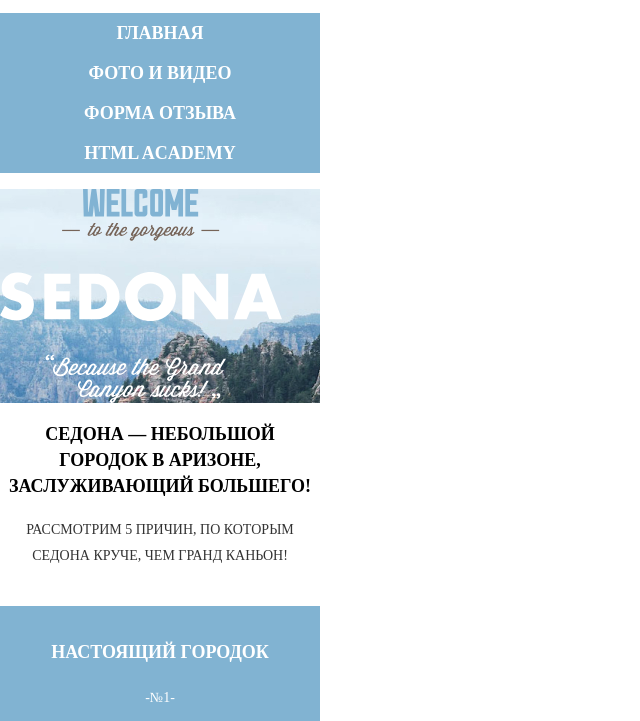
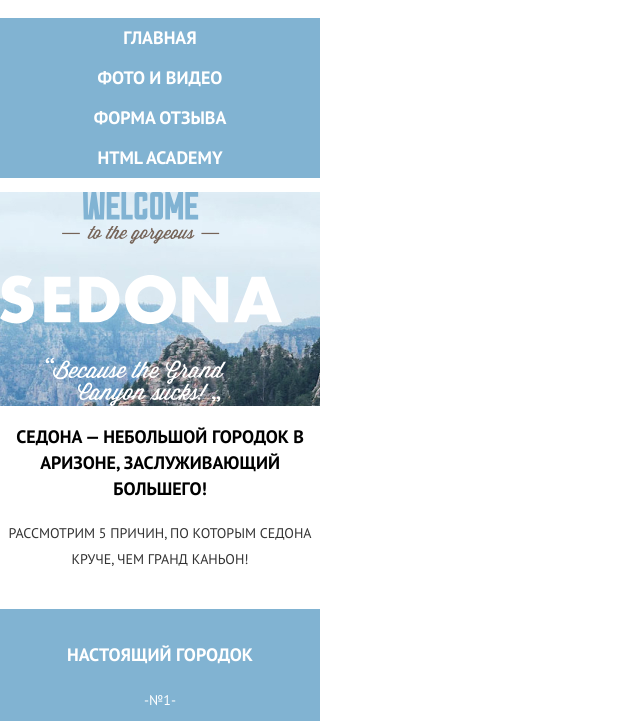
Before and after one commit to dreamkmet/237031-sedona-23, a plain HTML site: page source/index.html in a window 1280 px wide. Shown: the part 117-838 px from the top of the page, without its empty margins (0-640 px from the left). Drawn offline with nearby package versions, Linux system fonts and the light colour scheme; files that its build step writes are made by us from their sources.

Commit message:
исправление ошибки со шрифтами

```diff
--- a/source/less/blocks/page.less
+++ b/source/less/blocks/page.less
@@ -1,6 +1,6 @@
 .page {
   height: 100%;
   font-size: 14px;
-  font-family: "PT Sans Narrow", "Arial", sans-serif;
+  font-family: "PT Sans";
   line-height: 26px;
 }
--- a/source/less/global/fonts.less
+++ b/source/less/global/fonts.less
@@ -1,15 +1,17 @@
 @font-face {
   font-family: "PT Sans";
+  font-weight: 400;
   font-style: normal;
-  font-weight: 400;
-  src: local("PT Sans"), url("../../fonts/ptsans.woff2") format("woff2"),
-    url("../../fonts/ptsans.woff") format("woff");
+  font-display: swap;
+  src: url("/source/fonts/ptsans.woff2") format("woff2"),
+    url("/source/fonts/ptsans.woff") format("woff");
 }
 
 @font-face {
   font-family: "PT Sans";
+  font-weight: 700;
   font-style: normal;
-  font-wight: 700;
-  src: local("PT Sans"), url("../../fonts/ptsansbold.woff2") format("woff2"),
-    url("../../fonts/ptsansbold.woff") format("woff");
+  font-display: swap;
+  src: url("/source/fonts/ptsansbold.woff2") format("woff2"),
+    url("/source/fonts/ptsansbold.woff") format("woff");
 }
--- a/source/less/style.less
+++ b/source/less/style.less
@@ -1,6 +1,6 @@
 //Global
 
-@import (less) "global/normalize.css";
+@import "global/normalize.less";
 @import "global/fonts.less";
 @import "global/variables.less";
 
@@ -38,3 +38,4 @@
 @import "blocks/list-contact.less";
 @import "blocks/list-impression.less";
 @import "blocks/list-visits.less";
+@import "blocks/page.less";
```
Also changed, not shown: source/less/global/normalize.less (renamed from source/less/global/normalize.css).
